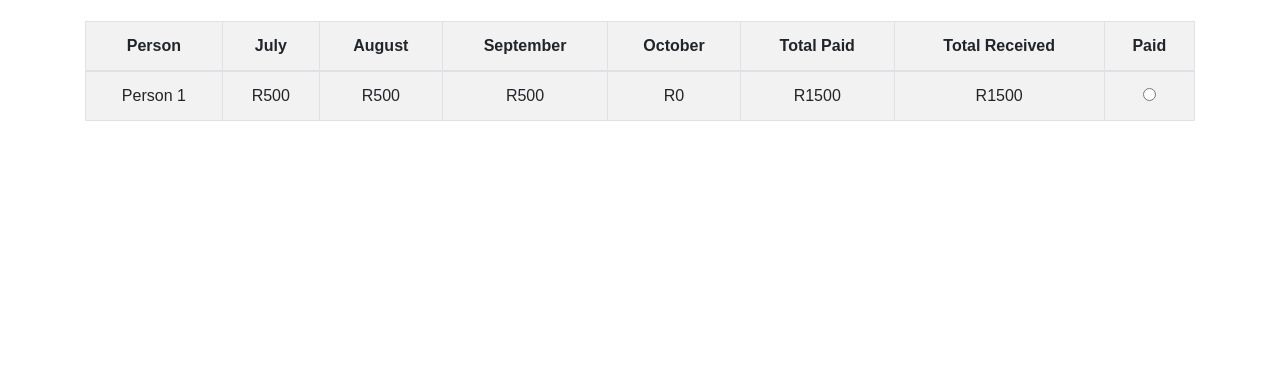
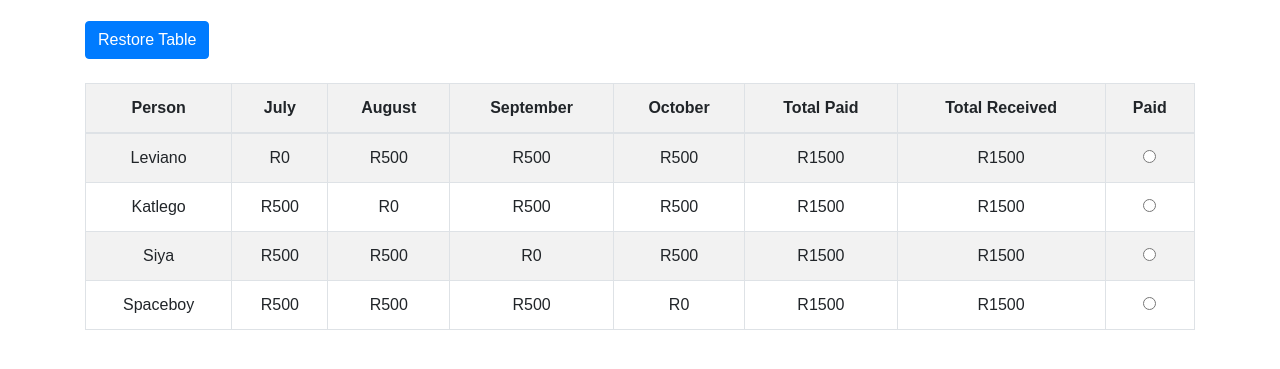
Before and after one commit to blxckpearl/payments-Table, a plain HTML site: page index.html in a window 1280 px wide. Shown: the part 75-444 px from the top of the page. Drawn offline with nearby package versions, Linux system fonts and the light colour scheme.

Commit message:
Update index.html

```diff
--- a/index.html
+++ b/index.html
@@ -4,12 +4,14 @@
     <meta charset="UTF-8">
     <meta name="viewport" content="width=device-width, initial-scale=1.0">
     <title>Payments Table</title>
+    <!-- Bootstrap CSS -->
     <link rel="stylesheet" href="https://stackpath.bootstrapcdn.com/bootstrap/4.5.2/css/bootstrap.min.css">
     <link rel="stylesheet" href="styles.css">
 </head>
 <body>
     <div class="container mt-4">
         <h1 class="mb-4">Payments Table</h1>
+        <button id="restoreButton" class="btn btn-primary mb-4">Restore Table</button>
         <table id="paymentsTable" class="table table-striped table-bordered">
             <thead>
                 <tr>
@@ -25,24 +27,54 @@
             </thead>
             <tbody>
                 <tr>
-                    <td>Person 1</td>
-                    <td class="amount" data-month="July">R500</td>
-                    <td class="amount" data-month="August">R500</td>
-                    <td class="amount" data-month="September">R500</td>
-                    <td class="amount" data-month="October">R1500</td>
+                    <td>Leviano</td>
+                    <td class="amount">R1500</td>
+                    <td class="amount">R500</td>
+                    <td class="amount">R500</td>
+                    <td class="amount">R500</td>
                     <td class="total-paid">R0</td>
                     <td class="total-received">R0</td>
                     <td><input type="radio" name="paidPerson" data-person="1"></td>
                 </tr>
-                <!-- Additional rows for other people -->
+                <tr>
+                    <td>Katlego</td>
+                    <td class="amount">R500</td>
+                    <td class="amount">R1500</td>
+                    <td class="amount">R500</td>
+                    <td class="amount">R500</td>
+                    <td class="total-paid">R0</td>
+                    <td class="total-received">R0</td>
+                    <td><input type="radio" name="paidPerson" data-person="2"></td>
+                </tr>
+                <tr>
+                    <td>Siya</td>
+                    <td class="amount">R500</td>
+                    <td class="amount">R500</td>
+                    <td class="amount">R1500</td>
+                    <td class="amount">R500</td>
+                    <td class="total-paid">R0</td>
+                    <td class="total-received">R0</td>
+                    <td><input type="radio" name="paidPerson" data-person="3"></td>
+                </tr>
+                <tr>
+                    <td>Spaceboy</td>
+                    <td class="amount">R500</td>
+                    <td class="amount">R500</td>
+                    <td class="amount">R500</td>
+                    <td class="amount">R1500</td>
+                    <td class="total-paid">R0</td>
+                    <td class="total-received">R0</td>
+                    <td><input type="radio" name="paidPerson" data-person="4"></td>
+                </tr>
             </tbody>
         </table>
     </div>
 
-    <!-- Scripts -->
+    <!-- jQuery and Bootstrap JS -->
     <script src="https://code.jquery.com/jquery-3.5.1.slim.min.js"></script>
     <script src="https://cdn.jsdelivr.net/npm/@popperjs/core@2.5.3/dist/umd/popper.min.js"></script>
     <script src="https://stackpath.bootstrapcdn.com/bootstrap/4.5.2/js/bootstrap.min.js"></script>
+    <!-- Custom JavaScript -->
     <script src="script.js"></script>
 </body>
 </html>
```
